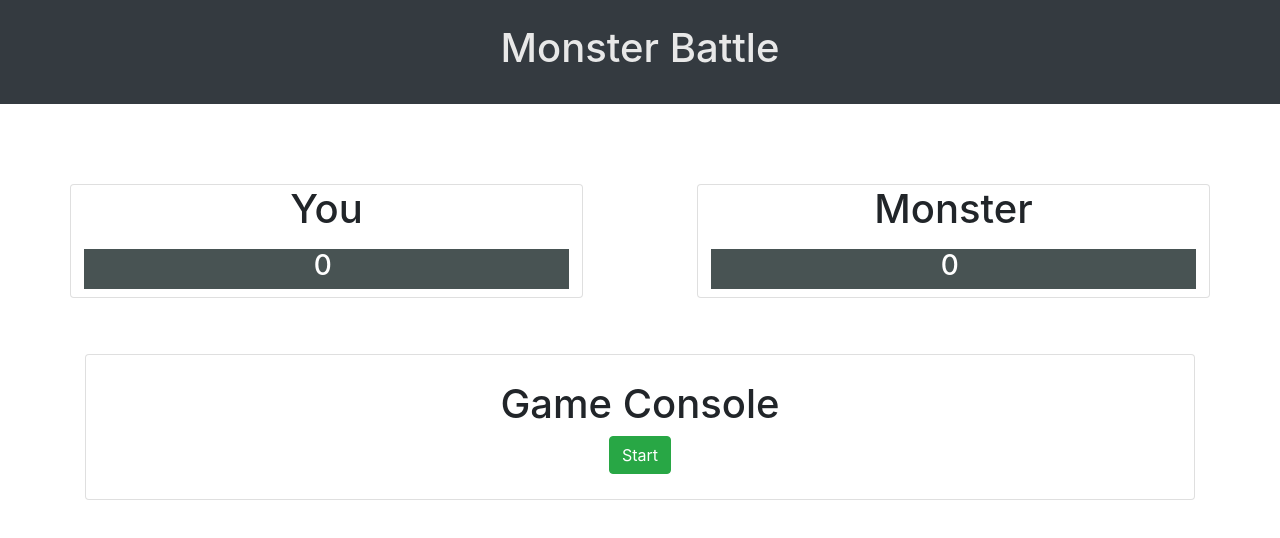
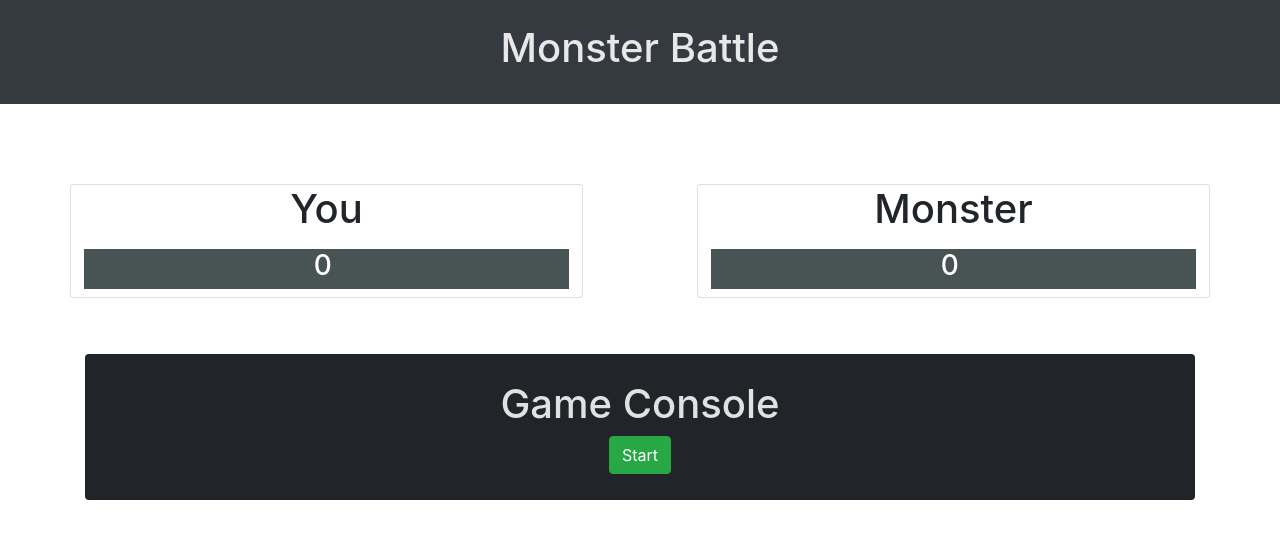
Before and after one commit to ghigbie/vue-monster-battle, a Vue app: page / in a window 1280 px wide. Shown: the top 538 px of the page. Built offline with nearby package versions, Linux system fonts and the light colour scheme.

Commit message:
edit styles

```diff
--- a/src/components/GameConsole.vue
+++ b/src/components/GameConsole.vue
@@ -63,6 +63,8 @@ export default {
         text-align: center;
         margin-top: 7vh;
         padding: 25px;
+        color: #e1e1e1;
+        background-color: #212529;
     }
     .controls{
         margin: 3px;
```
